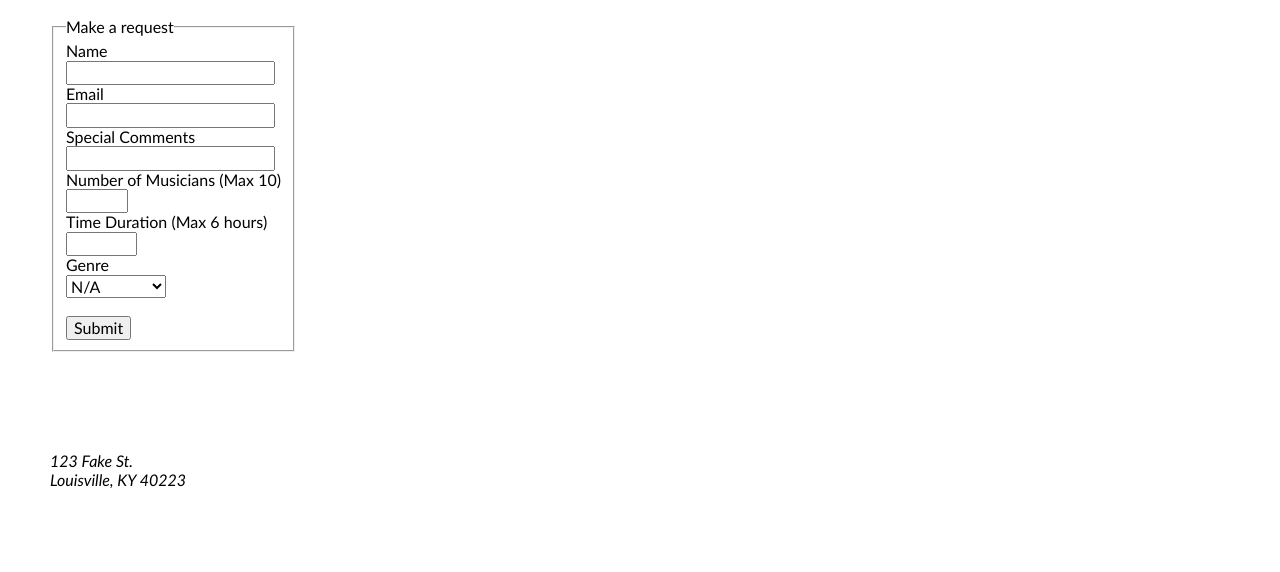
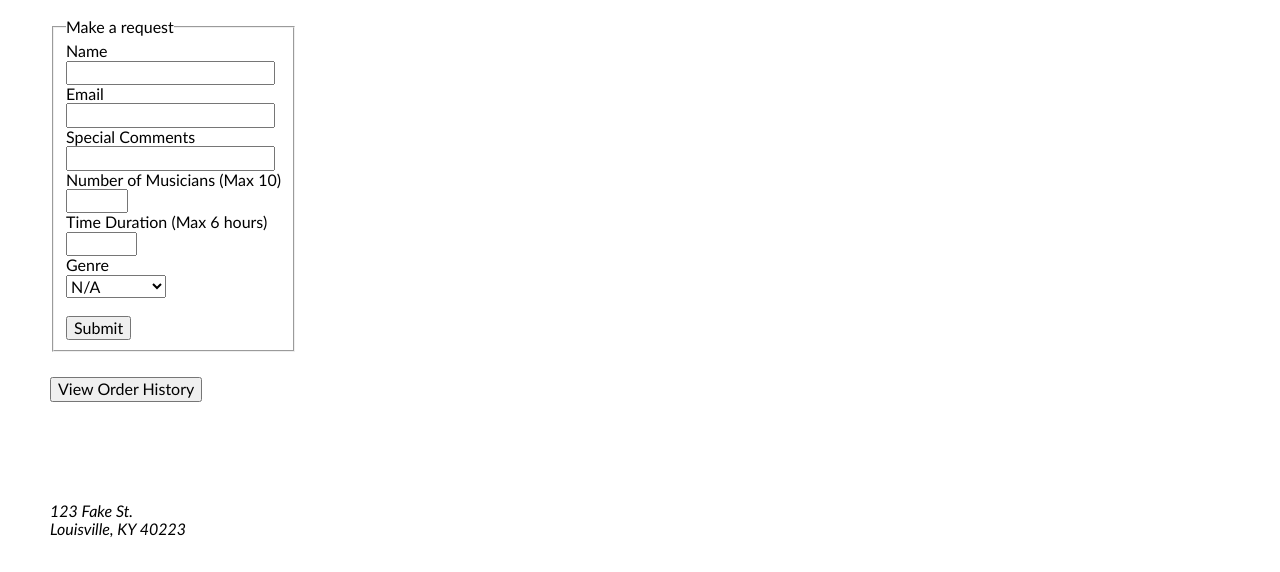
Before and after one commit to jo-v-cs/contractor_website, a website with bundled scripts: page public/request.html in a window 1280 px wide. Shown: the part 228-800 px from the top of the page. Built offline with nearby package versions, Linux system fonts and the light colour scheme.

Commit message:
Add order button html and styling

```diff
--- a/public/css/style.css
+++ b/public/css/style.css
@@ -89,6 +89,10 @@ label {
     display: table-row;
 }
 
+#orderhistory-button {
+    margin-top: 25px;
+}
+
 /* Media Query for medium screen size */
 @media screen and (min-width: 800px) {
 
--- a/public/request.html
+++ b/public/request.html
@@ -25,7 +25,7 @@
         </div>
     </header>
     <main>
-        <section>
+        <section id="request-section">
             <h1>Make a request</h1>
             <form id="order">
                 <fieldset id="order">
@@ -54,6 +54,7 @@
                     <input type="submit" value="Submit">
                 </fieldset>
             </form>
+            <button id="orderhistory-button">View Order History</button>
         </section>
     </main>
     <footer id="footer">
```
